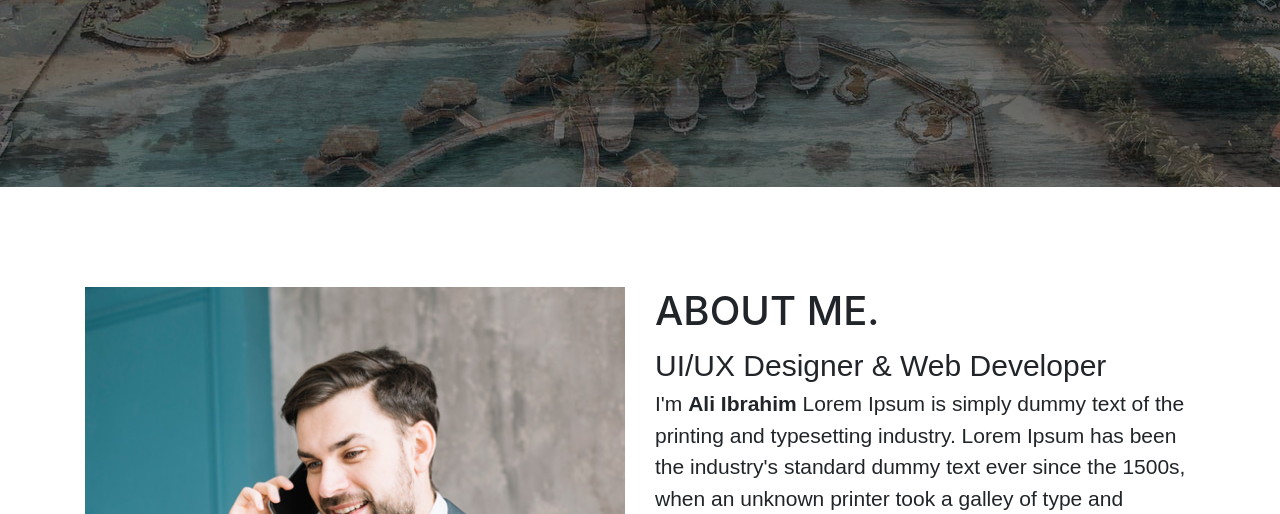
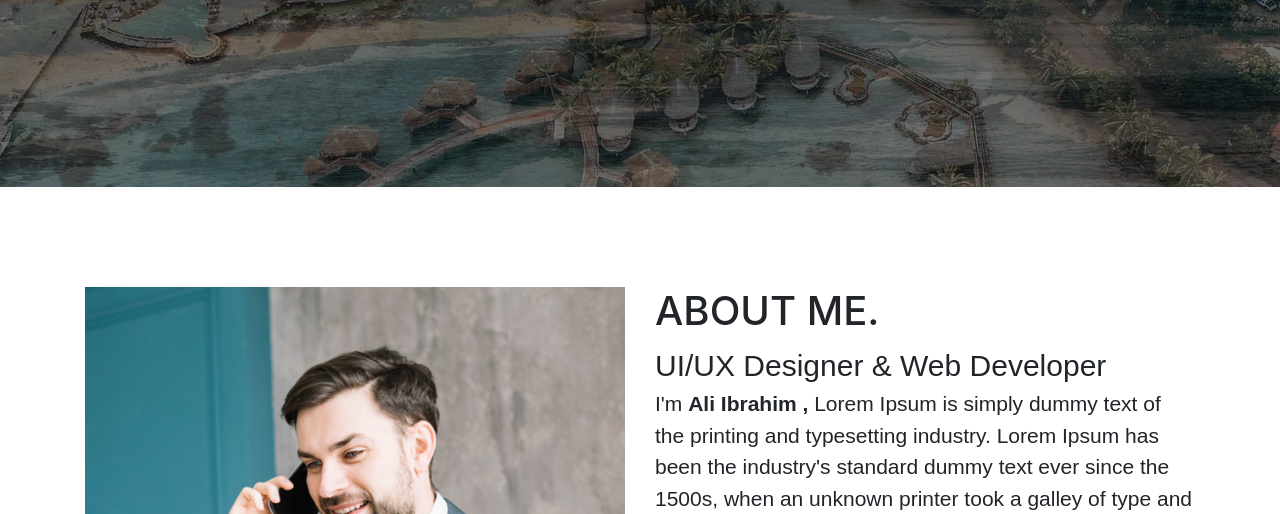
Before and after one commit to Ali-Ibrahem-dev/Portfolio, a plain HTML site: page index.html in a window 1280 px wide. Shown: the part 438-952 px from the top of the page. Drawn offline with nearby package versions, Linux system fonts and the light colour scheme; a web font is replaced by a local one.

Commit message:
Update index.html

```diff
--- a/index.html
+++ b/index.html
@@ -84,7 +84,7 @@
                 <div class="my-info">
                <h1>ABOUT ME.</h1>
                     <span>UI/UX Designer & Web Developer</span>
-                    <p>I'm <b>Ali Ibrahim</b> Lorem Ipsum is simply dummy text of the printing and typesetting industry. Lorem Ipsum has been the industry's standard dummy text ever since the 1500s, when an unknown printer took a galley of type and scrambled it to specimen book.</p>
+                    <p>I'm <b>Ali Ibrahim ,</b> Lorem Ipsum is simply dummy text of the printing and typesetting industry. Lorem Ipsum has been the industry's standard dummy text ever since the 1500s, when an unknown printer took a galley of type and scrambled it to specimen book.</p>
                     <p>It is a long established fact that a reader will be distracted by the readable content of a page when looking at its layout. The point of using Lorem Ipsum is that it has a more-or-less normal distribution of letters, as opposed to using 'Content here, content here', making it look like readable English.</p>
                     <div class="social-icons">
                                 <a href="#"><i class="fa fa-facebook"></i></a>
```
